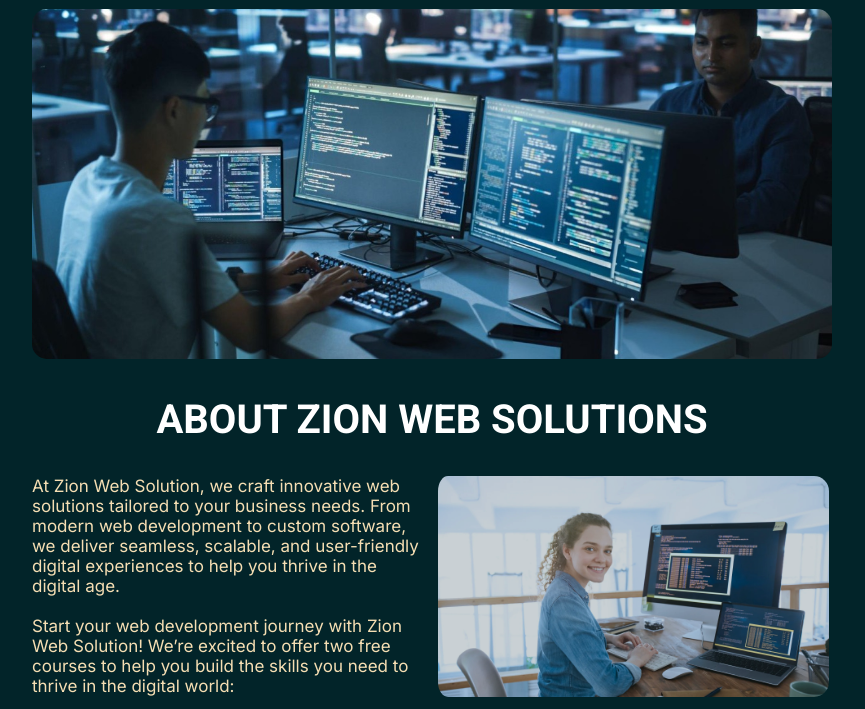
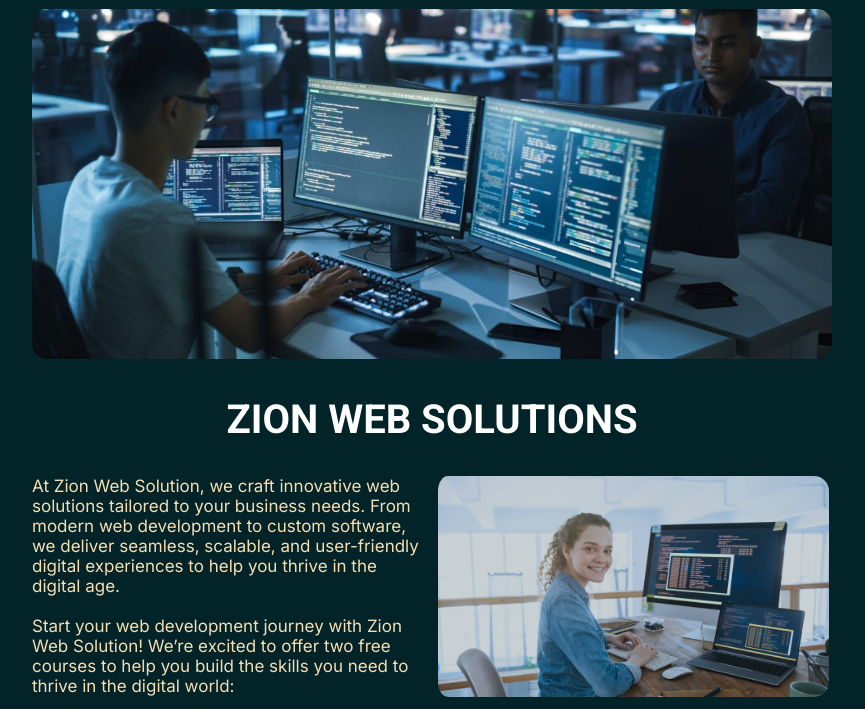
Before and after one commit to zion6416/first-web-page, a plain HTML site: page src/index.html in a window 1280 px wide. Shown: the part 81-790 px from the top of the page, without its empty margins (208-1073 px from the left). Drawn offline with Linux system fonts and the light colour scheme.

Commit message:
removed 'About'

```diff
--- a/src/index.html
+++ b/src/index.html
@@ -45,7 +45,7 @@
     <!-- create div for the about zion web solution title -->
 
     <div id="aboutTitleDiv">
-        <h2 id="aboutTitle">About Zion Web Solutions</h2>
+        <h2 id="aboutTitle">Zion Web Solutions</h2>
     </div>
 
     <!-- ---------------------------------------------------------------------------------- -->
```
